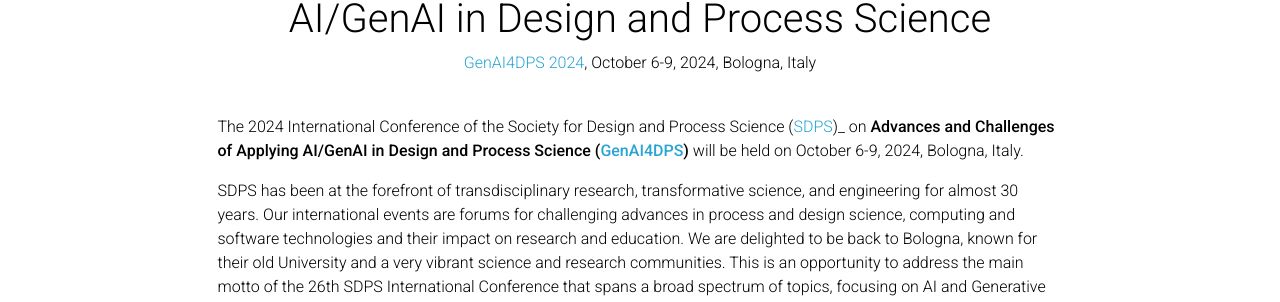
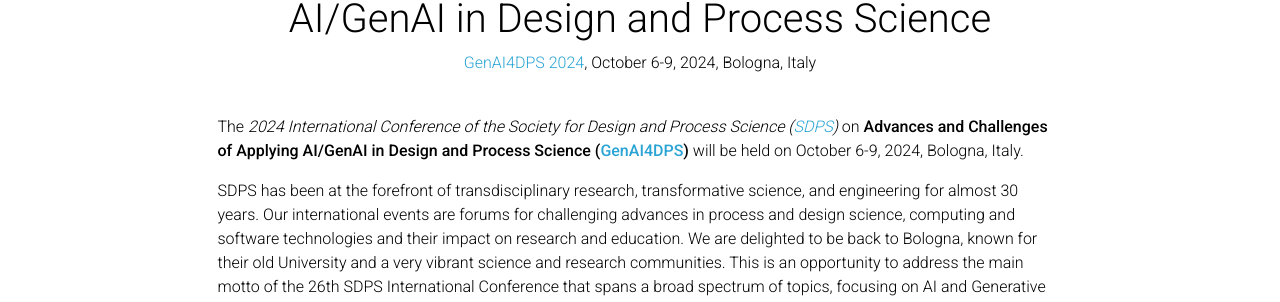
Before and after one commit to GenAI4DPS/advances-challenges, a Jekyll site: the page built from _pages/home.md, in a window 1280 px wide and 900 px high, scrolled down 332 px. Shown: the part 143-445 px from the top of the window. Built offline with Jekyll 4.4.1, drawn with Linux system fonts in a browser that asks for light colours; comment, search, counter and statistics services are not loaded; a style sheet for code colours, icons or effects is not loaded.

```diff
--- a/_pages/home.md
+++ b/_pages/home.md
@@ -11,7 +11,7 @@ news: true  # includes a list of news items
 ---
 
 
-The 2024 International Conference of the Society for Design and Process Science ([SDPS](https://www.sdpsnet.org/sdps/))_ on **Advances and Challenges of Applying AI/GenAI in Design and Process Science ([GenAI4DPS](https://genai4dps.github.io/advances-challenges))** will be held on October 6-9, 2024, Bologna, Italy.
+The _2024 International Conference of the Society for Design and Process Science ([SDPS](https://www.sdpsnet.org/sdps/))_ on **Advances and Challenges of Applying AI/GenAI in Design and Process Science ([GenAI4DPS](https://genai4dps.github.io/advances-challenges))** will be held on October 6-9, 2024, Bologna, Italy.
 
 SDPS has been at the forefront of transdisciplinary research, transformative science, and engineering for almost 30 years.  Our international events are forums for challenging  advances in process and design science, computing and software technologies and their impact on research and education. We are delighted to be back to Bologna, known for their old University and a very vibrant science and research communities.  This is an opportunity to address the main motto of the 26th SDPS International Conference that spans a broad spectrum of topics, focusing on AI and Generative AI technologies and their application in design and process science.
 
```
